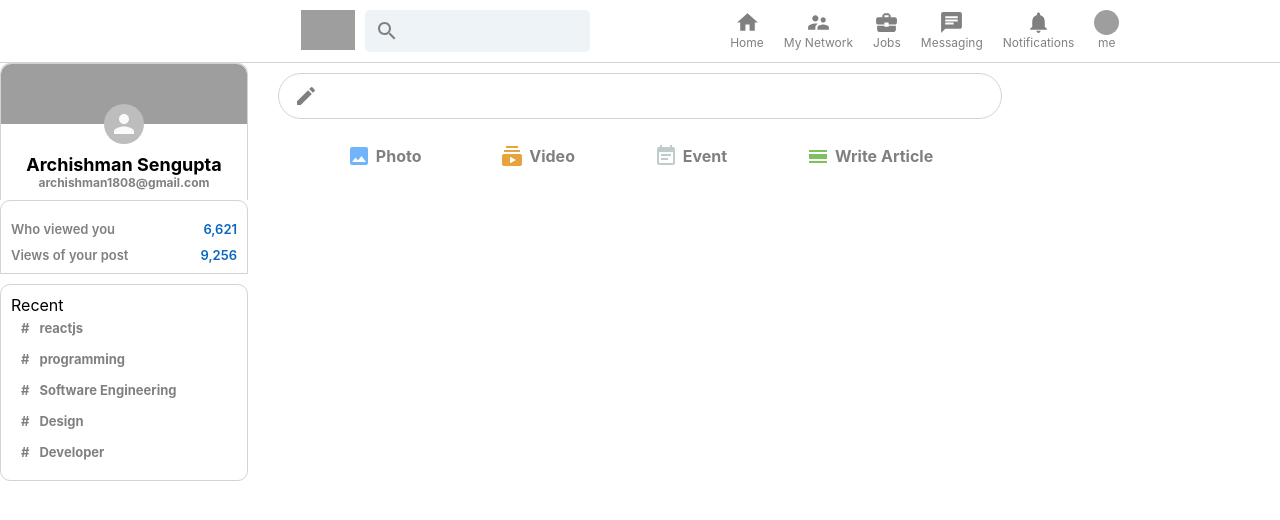
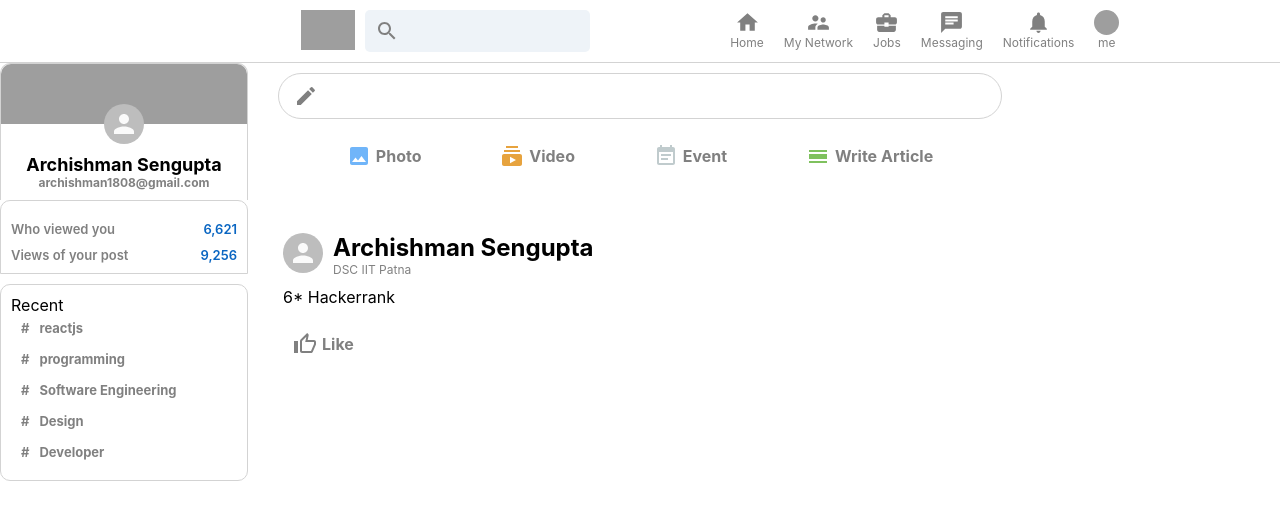
Before and after one commit to ArchishmanSengupta/LinkedIn-clone, a React (Create React App) app: page / in a window 1280 px wide. Shown: the top 520 px of the page. Built offline with nearby package versions, Linux system fonts and the light colour scheme; grey boxes are pictures that could not be loaded.

Commit message:
post section-skeleton made

```diff
--- a/src/Feed.js
+++ b/src/Feed.js
@@ -5,7 +5,7 @@
 import SubscriptionsIcon from "@material-ui/icons/Subscriptions"
 import EventNoteIcon from "@material-ui/icons/EventNote"
 import CalenderViewDayIcon from "@material-ui/icons/CalendarViewDay"
-
+import Post from "./Post"
 import InputOption from './InputOption'
 function Feed() {
     return (
@@ -30,6 +30,9 @@
 
                 </div>
             </div>
+            <Post
+            name="Archishman Sengupta" description="DSC IIT Patna"
+            message="6* Hackerrank"/>
         </div>
     )
 }
--- /dev/null
+++ b/src/Post.css
@@ -0,0 +1,20 @@
+.post{
+    background-color: white;
+    padding: 15px;
+    margin-bottom: 10px;
+    border-radius: 10px;
+}
+.post__header{
+    display: flex;
+    margin-bottom: 10px;
+}
+.post__info{
+    margin-left: 10px;
+}
+.post__info >p{
+    font-size: 12px;
+    color: gray;
+}
+.post__body{
+    overflow-wrap: anywhere ;
+}
--- /dev/null
+++ b/src/Post.js
@@ -0,0 +1,29 @@
+import React from 'react'
+import './Post.css'
+import { Avatar } from "@material-ui/core"
+import InputOption from './InputOption'
+import  ThumbUpAltOutlinedIcon  from '@material-ui/icons/ThumbUpAltOutlined'
+function Post({name,description,message,photoUrl}) {
+    return (
+        <div className="post">
+            <div className="post__header">
+                <Avatar />
+                <div className="post__info">
+                    <h2>{name}</h2>
+                    <p>{description}</p>
+                </div>
+            </div>
+            <div className="post_body">
+                <p>
+                    {message}
+                </p>
+            </div>
+            <div className="post__button">
+                <InputOption Icon={ThumbUpAltOutlinedIcon} title="Like"
+                color="gray"/>
+            </div>
+        </div>
+    );
+}
+
+export default Post
```
